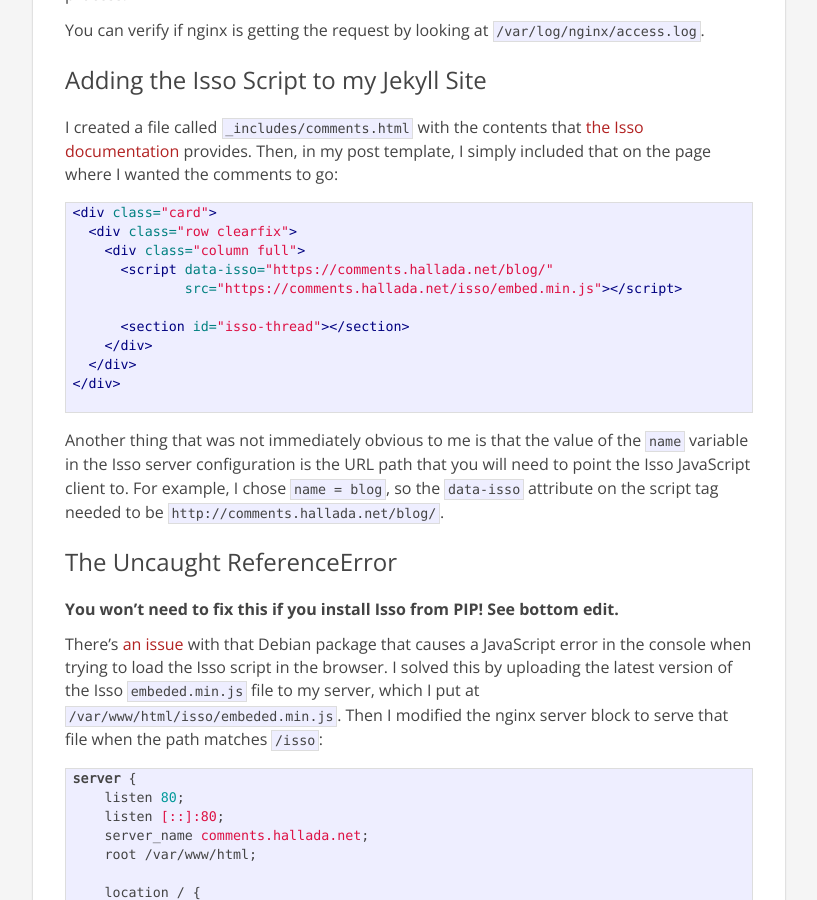
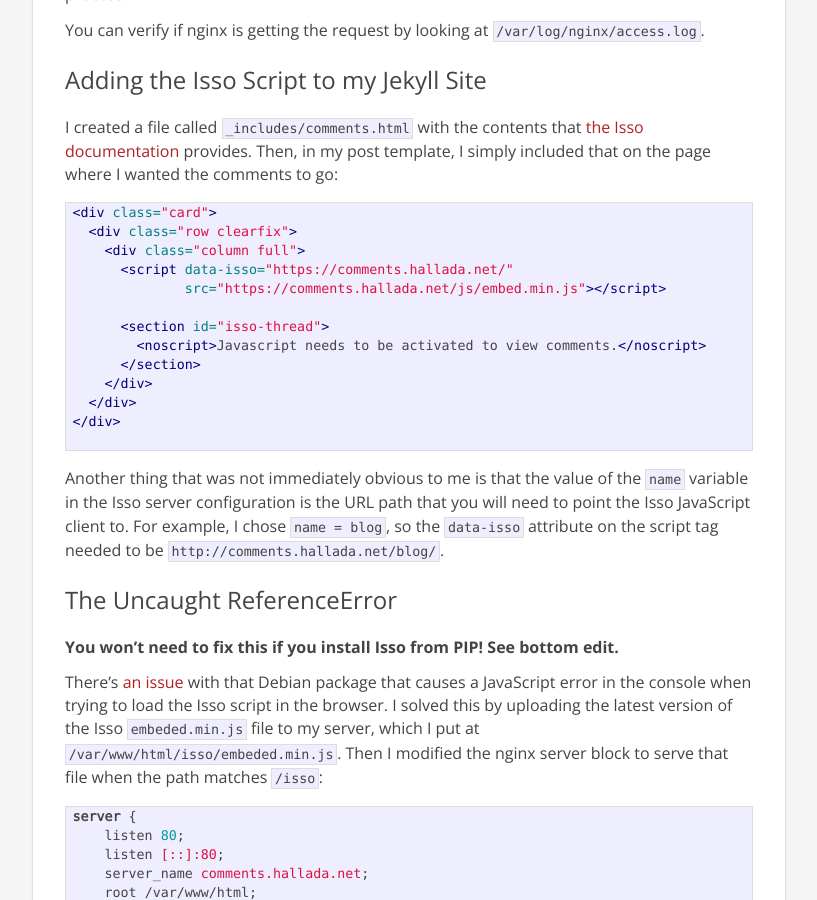
Before and after one commit to thallada/thallada.github.io, a Jekyll site: the page built from _posts/2017-11-15-isso-comments.md, in a window 1280 px wide and 900 px high, scrolled down 1950 px. Shown: the whole window, without its empty margins (231-1048 px from the left). Built offline with Jekyll 4.4.1, drawn with Linux system fonts in a browser that asks for light colours; a script that is not in the unit is left out.

Commit message:
Re-enable comments

```diff
--- a/_includes/comments.html
+++ b/_includes/comments.html
@@ -1,10 +1,12 @@
 <div class="card">
   <div class="row clearfix">
     <div class="column full">
-      <script data-isso="https://comments.hallada.net/blog/"
-              src="https://comments.hallada.net/isso/embed.min.js"></script>
+      <script data-isso="https://comments.hallada.net/"
+              src="https://comments.hallada.net/js/embed.min.js"></script>
 
-      <section id="isso-thread"></section>
+      <section id="isso-thread">
+        <noscript>Javascript needs to be activated to view comments.</noscript>
+      </section>
     </div>
   </div>
 </div>
--- a/_layouts/post.html
+++ b/_layouts/post.html
@@ -14,8 +14,7 @@
   </div>
 </div>
 
-<!-- disabling until I fix the comments system -->
-<!-- {% include comments.html %} -->
+{% include comments.html %}
 
 <!-- disabling until I fix the mail form -->
 <!-- {% include mail-form.html %} -->
```
